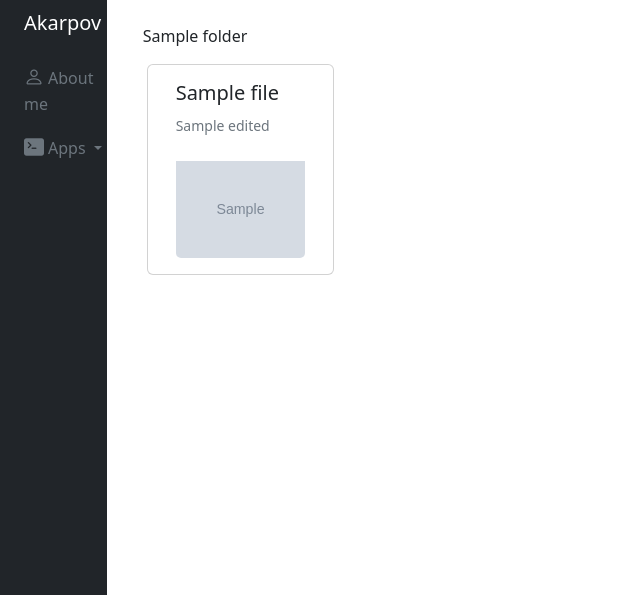
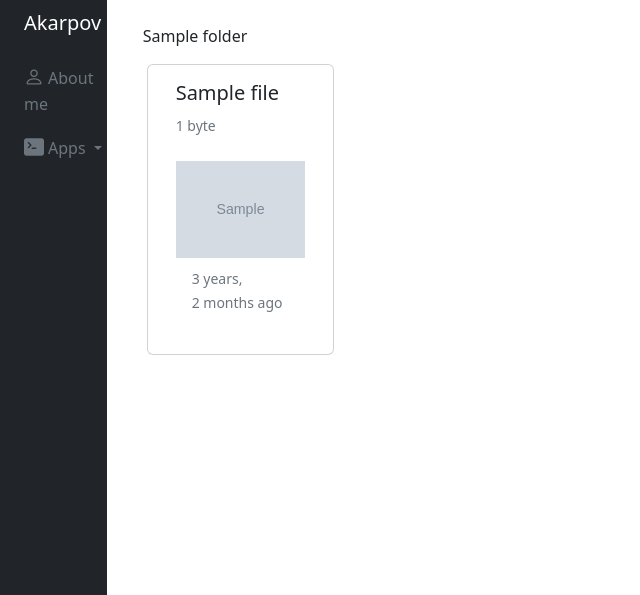
Before and after one commit to Alexander-D-Karpov/akarpov, a Django app: template akarpov/templates/files/list.html in a window 1280 px wide. Shown: the top 595 px of the page, without its empty margins (0-640 px from the left). Run offline with Django 4.2, Linux system fonts and the light colour scheme; the template is opened without the code that fills it: most values are stand-ins (such as "Sample title", 1, 10 or a date in 2020); grey boxes marked "Sample" are stand-in pictures; some libraries are stand-ins or nearby versions.

Commit message:
improved preview on file list, fixed update time

```diff
--- a/akarpov/files/models.py
+++ b/akarpov/files/models.py
@@ -45,6 +45,12 @@ class File(TimeStampedModel, ShortLink):
             return settings.STATIC_URL + f"images/files/{end}.png"
         return settings.STATIC_URL + "images/files/_blank.png"
 
+    @property
+    def file_size(self):
+        if self.file:
+            return self.file.size
+        return 0
+
     def get_absolute_url(self):
         return reverse("files:view", kwargs={"slug": self.slug})
 
--- a/akarpov/templates/files/list.html
+++ b/akarpov/templates/files/list.html
@@ -14,6 +14,8 @@
   display: flex;
   flex-direction: column;
 }
+.fill-height { flex-grow: 1; width: 100%; }
+.controlsdiv { display: table; width: 100%; }
 </style>
 {% endblock %}
 
@@ -23,11 +25,14 @@
 {% endfor %}
 <div class="row">
 {% for file in file_list %}
-  <div class="col-lg-2 col-md-4 col-sm-6 col-xs-12 mb-3 m-3 d-flex align-items-stretch card">
+  <div class="col-lg-2 col-xxl-2 col-md-4 col-sm-6 col-xs-12 mb-3 m-3 d-flex align-items-stretch card">
       <div class="card-body d-flex flex-column">
         <h5 class="card-title">{{ file.name }}</h5>
-        <p class="card-text mb-4"><small class="text-muted">{{ file.edited | naturaltime }}</small></p>
-      <img src="{{ file.file_image_url }}" class="card-img-bottom" alt="">
+        <p class="card-text mb-4"><small class="text-muted">{{ file.file_size | filesizeformat }}</small></p>
+        <div class="align-self-stretch align-items-center justify-content-center d-flex flex-column fill-height controlsdiv">
+          <img src="{{ file.file_image_url }}" class="img-fluid" alt="">
+        </div>
+        <p class="card-text mb-4 mt-2 ms-3"><small class="text-muted">{{ file.modified | naturaltime }}</small></p>
       </div>
   </div>
 {% endfor %}
```
